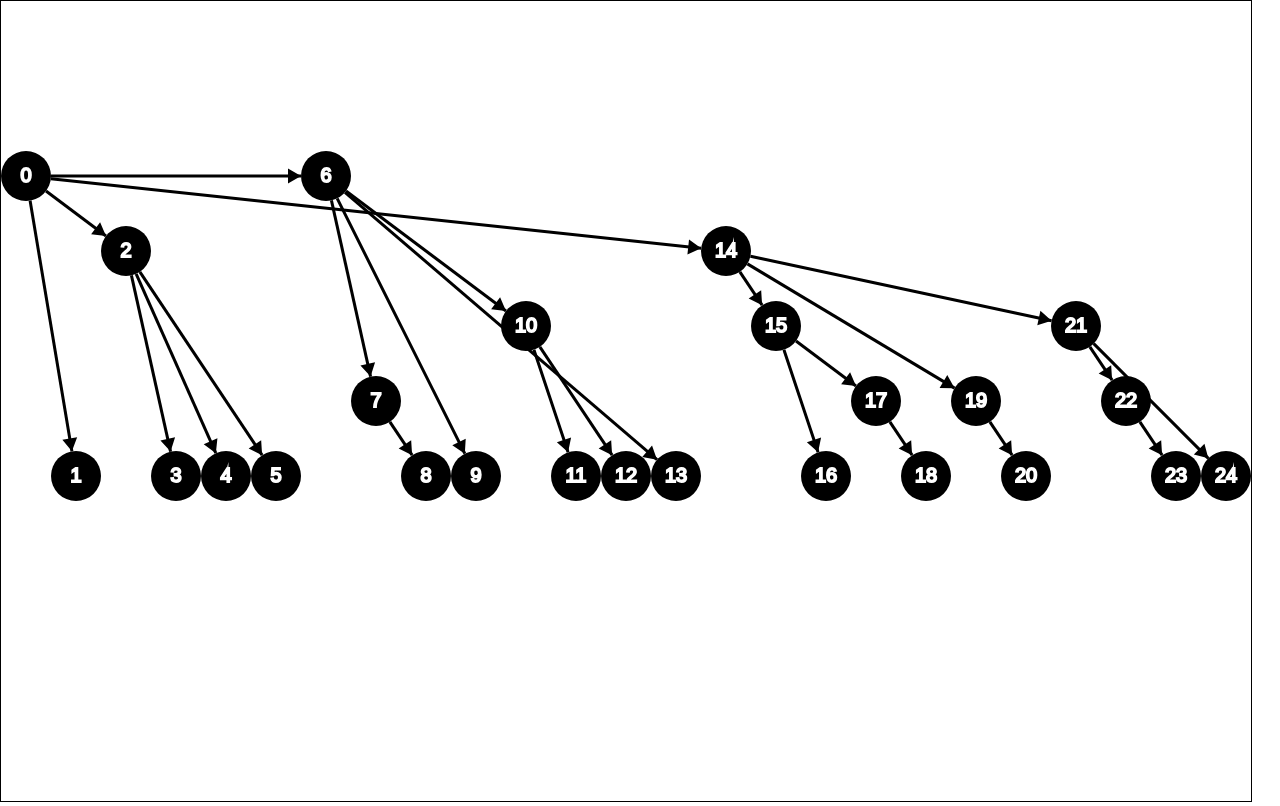
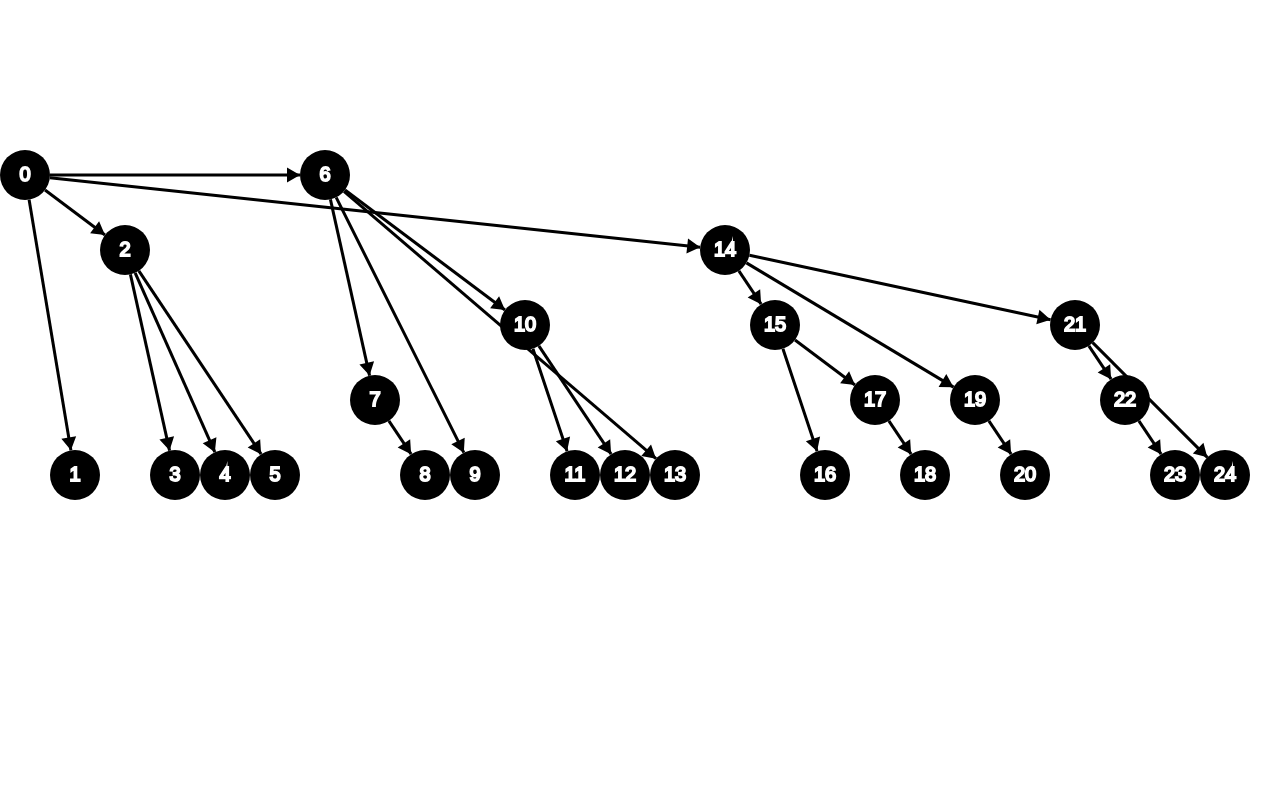
Before and after one commit to Taggagii/GraphVisualizer, a plain HTML site: page index.html in a window 1280 px wide. Drawn offline with Linux system fonts and the light colour scheme.

Commit message:
Update index.html

```diff
--- a/index.html
+++ b/index.html
@@ -6,7 +6,7 @@
         <title>Graph Visualizer</title>
 </head>
 <body style="margin: 0;"">
-        <canvas id="canvas" width="500px" height="500px" style="border: 1px solid black;"></canvas>
+        <canvas id="canvas" width="500px" height="500px"></canvas>
 </body>
 </html>
 <script src="main.js"></script>
```
